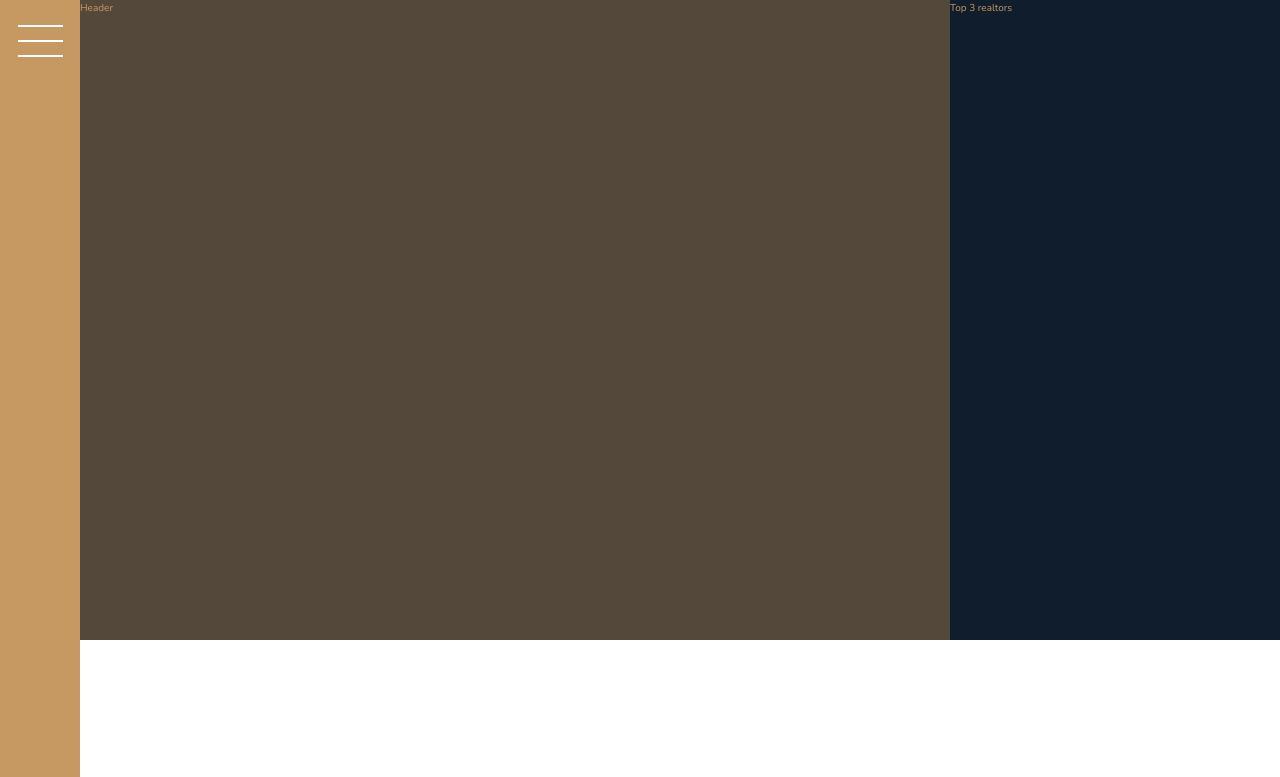
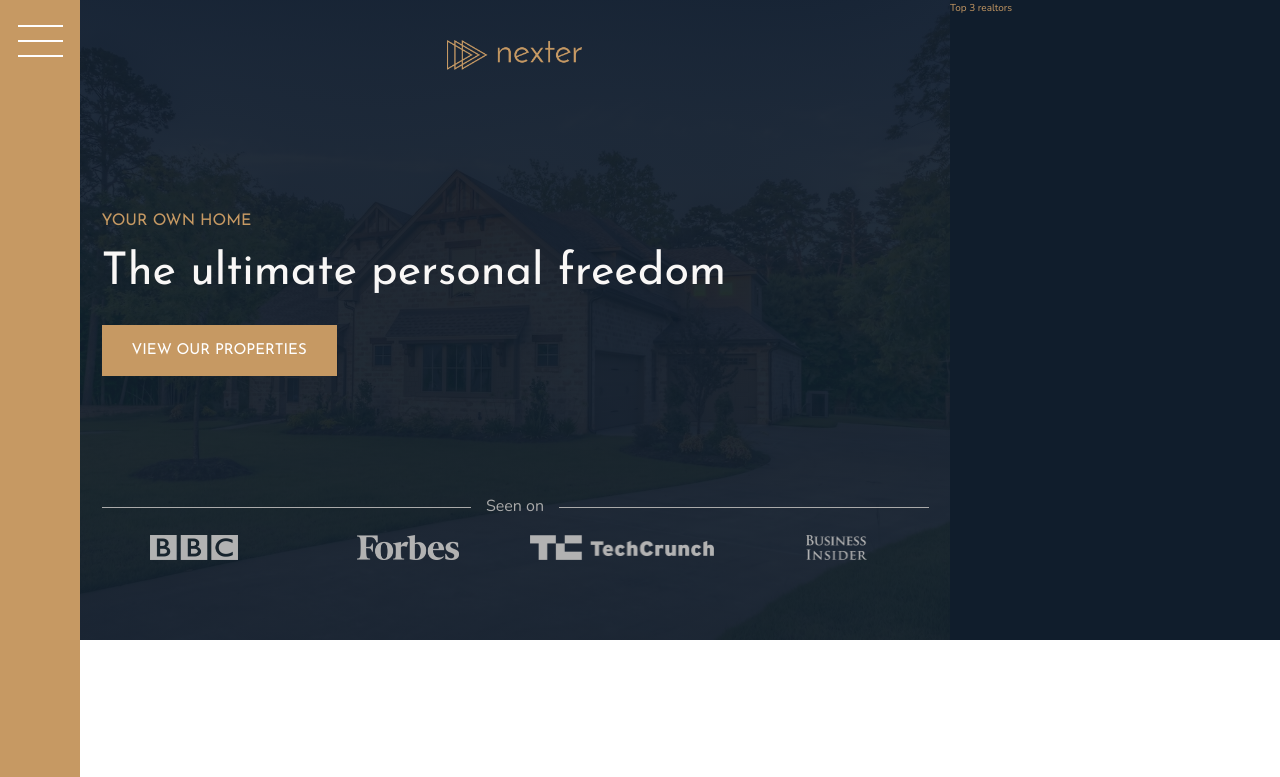
Before and after one commit to LKb22/nexter-page, a website: page index.html in a window 1280 px wide. Shown: the top 777 px of the page. Drawn offline with nearby package versions, Linux system fonts and the light colour scheme; files that its build step writes are made by us from their sources.

Commit message:
header complete

```diff
--- a/index.html
+++ b/index.html
@@ -32,7 +32,37 @@
 	<body class="container">
 		<div class="sidebar"><button class="nav-btn"></button></div>
 
-		<header class="header">Header</header>
+		<header class="header">
+			<img
+				src="/img/logo.png"
+				alt="Nexter logo"
+				class="header__logo"
+			/>
+
+			<h3 class="heading-3">Your own home</h3>
+
+			<h1 class="heading-1">The ultimate personal freedom</h1>
+
+			<button class="btn header__btn">View our properties</button>
+
+			<div class="header__seenon-text">Seen on</div>
+
+			<div class="header__seenon-logos">
+				<img
+					src="/img/logo-bbc.png"
+					alt="Seen on logo 1"
+				/><img
+					src="/img/logo-forbes.png"
+					alt="Seen on logo 2"
+				/><img
+					src="/img/logo-techcrunch.png"
+					alt="Seen on logo 3"
+				/><img
+					src="/img/logo-bi.png"
+					alt="Seen on logo 4"
+				/>
+			</div>
+		</header>
 
 		<div class="realtors">Top 3 realtors</div>
 
--- a/sass/_header.scss
+++ b/sass/_header.scss
@@ -7,4 +7,61 @@
   // End - Header section takes 6 of the first 8 columns
   // Columns - Place the header section from full-start to end of column 6
   grid-column: full-start / col-end 6;
+
+  background-image: linear-gradient(rgba(base.$color-secondary, 0.93), rgba(base.$color-secondary, 0.93)), url(/img/hero.jpeg);
+  background-size: cover;
+  background-position: center;
+
+  // Use grid to achieve the desired header layout
+  display: grid;
+  // Use rows. Make the first row (nexter logo) ad the 4th row (button) take up as much height as possible using 1fr. The other rows will simply have spacing using row sizing and gap to achieve the desired layout. Using 1fr makes the layout more responsive as the extra space will grow and shrink with the viewport before other items start to be effected.
+  grid-template-rows: 1fr min-content 6rem 1fr; // Logo, heading-3, heading-1, button
+  grid-template-columns: max-content; // Width to fit the largest content, but not bigger
+  row-gap: 1.5rem;
+  justify-content: center; // Center the content horizontally
+
+  padding: 4rem 8rem 8rem 8rem; // Give the whole grid some padding, with half the padding at the top
+
+  &__logo {
+    height: 3rem;
+    justify-self: center; // Center just the logo
+  }
+
+  // Button's grid cell is 1fr, so we can use justify-self and align-self to re-size and position the button
+  &__btn {
+    align-self: start;
+    justify-self: start;
+  }
+
+  &__seenon-text {
+    font-size: 1.6rem;
+    color: base.$color-grey-light-2;
+    // Text, as well as pseudo-elements, can also be grid items. We can use a before and an after pseudo-element to create the two lines on the left and right of the text as their own grid items respectively, resulting in three grid items in total.
+    display: grid;
+    grid-template-columns: 1fr max-content 1fr; // Left line, text, right line . lines take remaining space equally on both sides of the text
+    column-gap: 1.5rem; // Space between the lines and the text
+    align-items: center; // Align the lines and text vertically along the cross axis
+
+    &::before,
+    &::after {
+      content: "";
+      height: 1px;
+      background-color: currentColor; // Use the current color of the text
+    }
+
+  }
+
+  &__seenon-logos {
+    // Logos are also a grid
+    display: grid;
+    grid-template-columns: repeat(4, 1fr); // 4 columns for four logos of equal width
+    column-gap: 3rem; // With space between logos
+    justify-items: center; // Center the logos horizontally within their grid cells
+
+    img {
+      height: 25px;
+      // Use a filter to make the logos a bit darker
+      filter: brightness(70%); // 70% of the original brightness of 100%
+    }
+  }
 }
--- a/sass/_typography.scss
+++ b/sass/_typography.scss
@@ -8,6 +8,9 @@
 
 .heading-1 {
   @extend %heading;
+  font-size: 4.5rem;
+  color: base.$color-grey-light-1;
+  line-height: 1;
 }
 
 .heading-2 {
```
Also changed, not shown: 1 other file.
